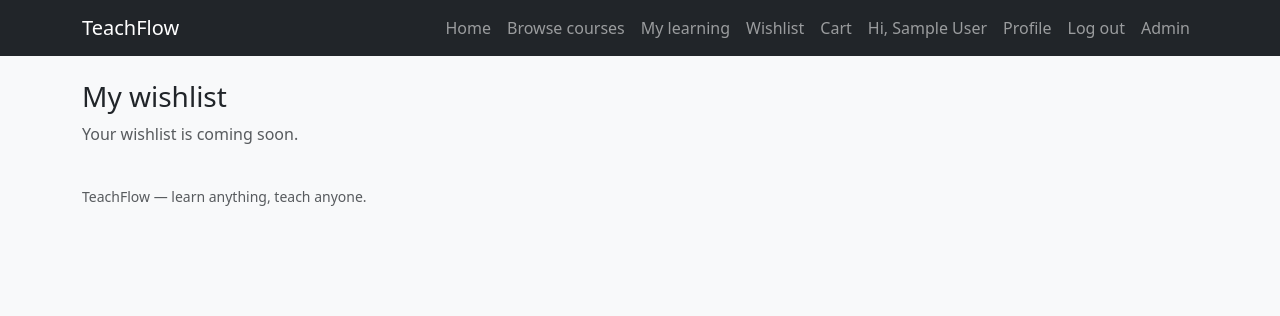
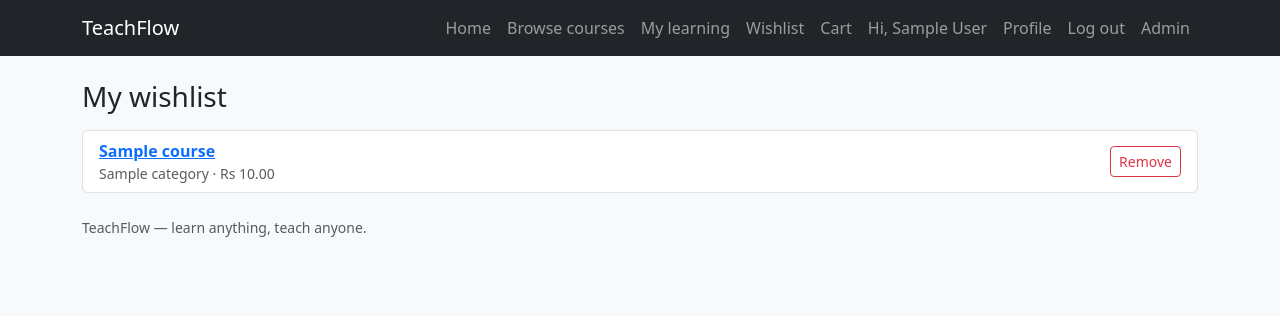
Before and after one commit to AwaisSabit/teachflow-django, a Django app: page /payments/wishlist/ in a window 1280 px wide. Shown: the top 316 px of the page. Run offline with Django 5.2, Linux system fonts and the light colour scheme; a user stored in the database is signed in; tables that the repository leaves empty hold one stand-in row (values such as "Sample post").

Commit message:
Add the wishlist with add, remove and my wishlist page

```diff
--- a/apps/payments/models.py
+++ b/apps/payments/models.py
@@ -51,3 +51,24 @@ class OrderItem(models.Model):
 
     def __str__(self):
         return f"{self.course.title} in {self.order.order_number}"
+
+
+class WishlistItem(models.Model):
+    """A course a student saved to buy or take later."""
+
+    student = models.ForeignKey(
+        settings.AUTH_USER_MODEL,
+        on_delete=models.CASCADE,
+        related_name="wishlist_items",
+    )
+    course = models.ForeignKey(
+        "courses.Course", on_delete=models.CASCADE, related_name="wishlisted_by"
+    )
+    added_at = models.DateTimeField(auto_now_add=True)
+
+    class Meta:
+        unique_together = ("student", "course")
+        ordering = ["-added_at"]
+
+    def __str__(self):
+        return f"{self.student.username} saved {self.course.title}"
--- a/apps/payments/urls.py
+++ b/apps/payments/urls.py
@@ -8,4 +8,6 @@ urlpatterns = [
     path("wishlist/", views.wishlist, name="wishlist"),
     path("cart/", views.cart, name="cart"),
     path("checkout/course/<int:course_pk>/", views.checkout_course, name="checkout_course"),
+    path("wishlist/add/<int:course_pk>/", views.wishlist_add, name="wishlist_add"),
+    path("wishlist/remove/<int:course_pk>/", views.wishlist_remove, name="wishlist_remove"),
 ]
--- a/apps/payments/views.py
+++ b/apps/payments/views.py
@@ -12,16 +12,50 @@ from apps.courses.models import Course
 from apps.learning.models import Enrollment, is_enrolled
 
 from .forms import SimulatedCheckoutForm
-from .models import Order, OrderItem
+from .models import Order, OrderItem, WishlistItem
 
 
+@login_required
 def wishlist(request):
-    """Placeholder wishlist page."""
-    return render(
-        request,
-        "coming_soon.html",
-        {"title": "My wishlist", "message": "Your wishlist is coming soon."},
+    """The signed-in user's saved courses."""
+    items = WishlistItem.objects.filter(student=request.user).select_related(
+        "course__category", "course__instructor"
     )
+    return render(request, "payments/wishlist.html", {"items": items})
+
+
+@login_required
+def wishlist_add(request, course_pk):
+    """Save a published course to the wishlist."""
+    course = get_object_or_404(
+        Course, pk=course_pk, status=Course.Status.PUBLISHED
+    )
+    if request.method == "POST":
+        item, created = WishlistItem.objects.get_or_create(
+            student=request.user, course=course
+        )
+        if created:
+            messages.success(
+                request, f"“{course.title}” has been added to your wishlist."
+            )
+        else:
+            messages.info(request, "That course is already on your wishlist.")
+    return redirect("courses:detail", pk=course.pk)
+
+
+@login_required
+def wishlist_remove(request, course_pk):
+    """Take a course off the wishlist."""
+    course = get_object_or_404(Course, pk=course_pk)
+    if request.method == "POST":
+        deleted, _ = WishlistItem.objects.filter(
+            student=request.user, course=course
+        ).delete()
+        if deleted:
+            messages.success(
+                request, f"“{course.title}” has been removed from your wishlist."
+            )
+    return redirect("payments:wishlist")
 
 
 def cart(request):
--- a/templates/courses/detail.html
+++ b/templates/courses/detail.html
@@ -104,6 +104,12 @@
           {% endif %}
         {% endif %}
         <p class="text-muted small mt-2">Status: {{ course.get_status_display }}</p>
+        {% if user.is_authenticated and course.is_published %}
+          <form method="post" action="{% url 'payments:wishlist_add' course.pk %}">
+            {% csrf_token %}
+            <button type="submit" class="btn btn-sm btn-outline-secondary w-100 mt-2">Save to wishlist</button>
+          </form>
+        {% endif %}
       </div>
     </div>
     <div class="card mt-3">
--- /dev/null
+++ b/templates/payments/wishlist.html
@@ -0,0 +1,23 @@
+{% extends "base.html" %}
+{% block title %}My wishlist — TeachFlow{% endblock %}
+{% block content %}
+<h1 class="h3 mb-3">My wishlist</h1>
+{% if items %}
+  <div class="list-group">
+    {% for item in items %}
+      <div class="list-group-item d-flex justify-content-between align-items-center">
+        <div>
+          <strong><a href="{% url 'courses:detail' item.course.pk %}">{{ item.course.title }}</a></strong>
+          <div class="text-muted small">{{ item.course.category.name }} · {% if item.course.is_free %}Free{% else %}Rs {{ item.course.price }}{% endif %}</div>
+        </div>
+        <form method="post" action="{% url 'payments:wishlist_remove' item.course.pk %}">
+          {% csrf_token %}
+          <button type="submit" class="btn btn-sm btn-outline-danger">Remove</button>
+        </form>
+      </div>
+    {% endfor %}
+  </div>
+{% else %}
+  <p class="text-muted">Your wishlist is empty. Browse courses and save the ones you like.</p>
+{% endif %}
+{% endblock %}
```
Also changed, not shown: tests/test_wishlist.py (added, +84 -0 lines), apps/payments/migrations/0002_wishlistitem.py (added).
